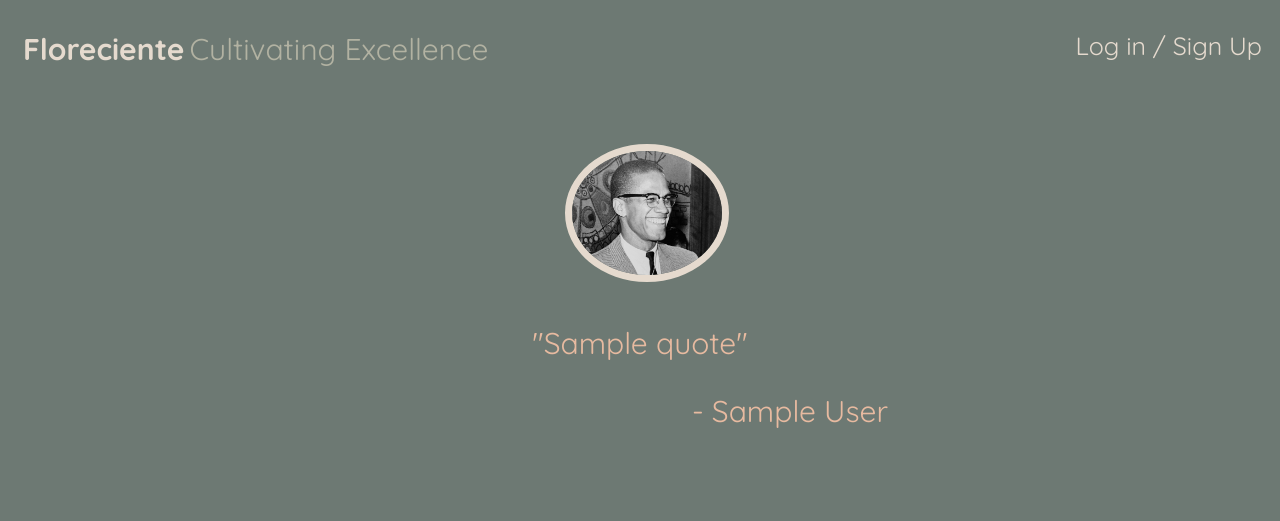
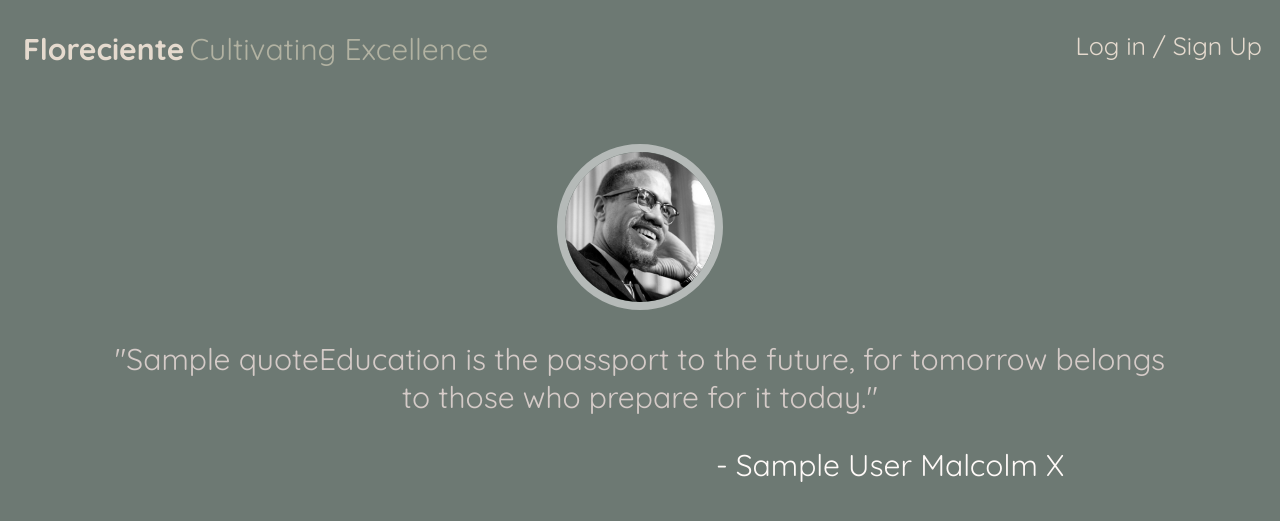
Before and after one commit to erinwu25/floreciente, a Python web app: template templates/home.html in a window 1280 px wide. Shown: the top 521 px of the page. Run offline with Jinja, Linux system fonts and the light colour scheme; the template is opened without the code that fills it: most values are stand-ins (such as "Sample title", 1, 10 or a date in 2020).

Commit message:
hehe rocket

```diff
--- a/stylesheets/home.css
+++ b/stylesheets/home.css
@@ -14,6 +14,19 @@ ul {
 li {
     display: inline;
     float: left;
+}
+
+img {
+  width: 160px;
+  height: auto;
+  display: block;
+  margin-left: auto;
+  margin-right: auto;
+}
+
+#scale {
+  width: 100px;
+  height: auto;
 }
 .flor {
   color: #E5DACE;
@@ -37,27 +50,27 @@ li {
 }
 
 .imagebox {
+  display: inline-block;
+  overflow:hidden;
+  width:150px;
   height: 150px;
-  width: 150px;
+  border-radius: 50%;
+  border: 8px solid #B5BAB8;
   display: block;
   margin-left: auto;
   margin-right: auto;
 }
 
-.authorimage {
-  width: 150px;
-  border-radius: 50%;
-  border: 7.5px solid #E5DACE;
-}
 .quote {
   text-align: center;
-  color: #E7BAA0;
+  color: #D5CBC8;
+  padding-left: 100px;
+  padding-right: 100px;
 }
 .author {
   text-align: center;
-  padding-left: 300px;
-  color: #E7BAA0;
-
+  padding-left: 500px;
+  color: #FFFAF8;
 }
 
 .welcome {
--- a/templates/home.html
+++ b/templates/home.html
@@ -28,6 +28,9 @@
     <ul>
   <div>
     <br><br><br>
+    <div>
+      <img id="scale" src="images/rocket.png">
+    </div>
     <p class="headabovebutton">
       Hey {{current_user}},
     </p>
@@ -45,13 +48,13 @@
     <a class="login" href="{{login_url}}"> Log in / Sign Up </a>
     <br><br><br>
     <div class="imagebox">
-        <img class="authorimage" src="images/malcolm.jpg">
+      <img src="images/malcolmx.jpg">
     </div>
       <p class="quote">
-          "{{quote}}"
+        "{{quote}}Education is the passport to the future, for tomorrow belongs to those who prepare for it today."
       </p>
       <p class="author">
-          - {{author}}
+        - {{author}} Malcolm X
       </p>
     {% endif %}
   </li>
```
Also changed, not shown: images/malcolm.jpg (deleted), images/malcolmx.jpg (added), images/rocket.png (added). Lines whose indentation alone changed are shown as unchanged.
